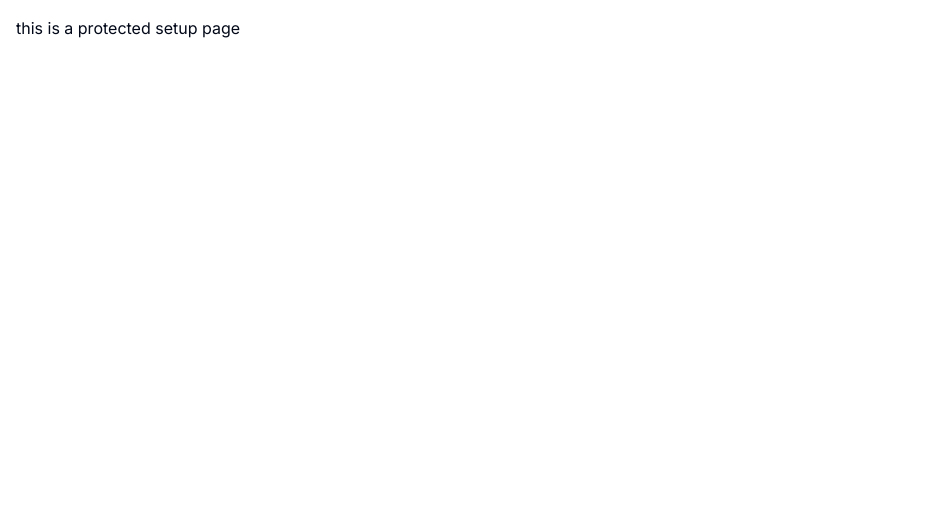
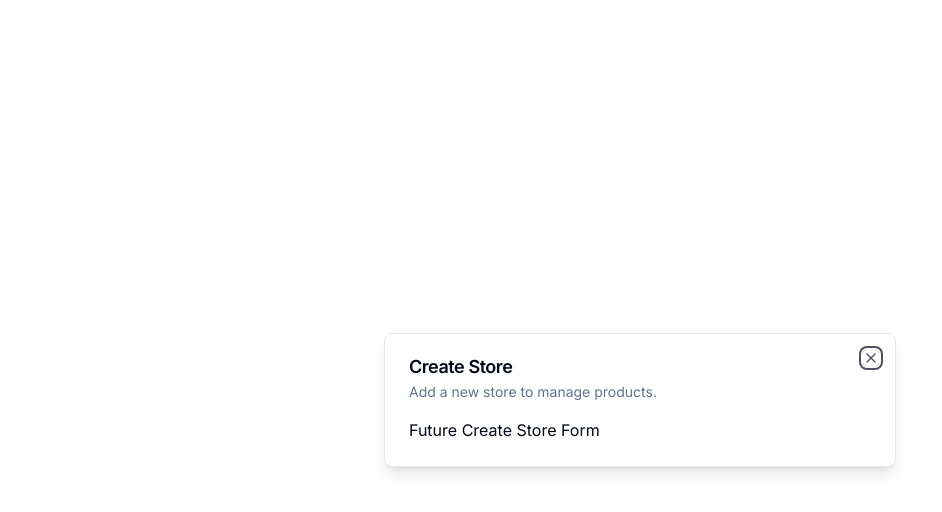
Before and after one commit to pjleb90/e-comm-admin, a Next.js app: page / in a window 1280 px wide. Shown: the top 512 px of the page, without its empty margins (0-942 px from the left). Built offline with nearby package versions, Linux system fonts and the light colour scheme.

Commit message:
created store Modal and functionality

```diff
--- a/app/(auth)/layout.tsx
+++ b/app/(auth)/layout.tsx
@@ -5,7 +5,7 @@
 }) {
     return (
         <div className="flex items-center justify-center h-full w-full">
-        {children}
+            {children}
         </div>
     );
 };
--- a/app/(root)/page.tsx
+++ b/app/(root)/page.tsx
@@ -1,12 +1,20 @@
-import { UserButton } from "@clerk/nextjs";
+"use client";
+
+import { useEffect } from "react";
+
+import { useStoreModal } from "@/hooks/use-store-modal";
 
 const SetupPage = () => {
-  return (
-    <div className="p-4">
-        this is a protected setup page
-        <UserButton afterSignOutUrl="/"/>
-      </div>
-  )
-}
+  const onOpen = useStoreModal((state) => state.onOpen);
+  const isOpen = useStoreModal((state) => state.isOpen);
+
+  useEffect(() => {
+    if (!isOpen) {
+      onOpen();
+    }
+  }, [isOpen, onOpen]);
+
+  return null;
+};
 
 export default SetupPage;
--- a/app/layout.tsx
+++ b/app/layout.tsx
@@ -1,7 +1,10 @@
 import './globals.css'
+
 import type { Metadata } from 'next'
 import { Inter } from 'next/font/google'
+
 import { ClerkProvider } from '@clerk/nextjs'
+import { ModalProvider } from '@/providers/modal-provider'
 
 const inter = Inter({ subsets: ['latin'] })
 
@@ -19,6 +22,7 @@
     <ClerkProvider>
       <html lang="en">
         <body className={inter.className}>
+          <ModalProvider />
           {children}
         </body>
       </html>
--- /dev/null
+++ b/components/modals/store-modal.tsx
@@ -0,0 +1,19 @@
+"use client";
+
+import { useStoreModal } from "@/hooks/use-store-modal";
+import { Modal } from "@/components/ui/modal";
+
+export const StoreModal = () => {
+    const storeModal = useStoreModal();
+
+    return (
+        <Modal
+            title="Create Store"
+            description="Add a new store to manage products."
+            isOpen={storeModal.isOpen}
+            onClose={storeModal.onClose}
+        >
+            Future Create Store Form
+        </Modal>
+    )
+}
--- /dev/null
+++ b/components/ui/dialog.tsx
@@ -0,0 +1,123 @@
+"use client"
+
+import * as React from "react"
+import * as DialogPrimitive from "@radix-ui/react-dialog"
+import { X } from "lucide-react"
+
+import { cn } from "@/lib/utils"
+
+const Dialog = DialogPrimitive.Root
+
+const DialogTrigger = DialogPrimitive.Trigger
+
+const DialogPortal = ({
+  className,
+  ...props
+}: DialogPrimitive.DialogPortalProps) => (
+  <DialogPrimitive.Portal className={cn(className)} {...props} />
+)
+DialogPortal.displayName = DialogPrimitive.Portal.displayName
+
+const DialogOverlay = React.forwardRef<
+  React.ElementRef<typeof DialogPrimitive.Overlay>,
+  React.ComponentPropsWithoutRef<typeof DialogPrimitive.Overlay>
+>(({ className, ...props }, ref) => (
+  <DialogPrimitive.Overlay
+    ref={ref}
+    className={cn(
+      "fixed inset-0 z-50 bg-background/80 backdrop-blur-sm data-[state=open]:animate-in data-[state=closed]:animate-out data-[state=closed]:fade-out-0 data-[state=open]:fade-in-0",
+      className
+    )}
+    {...props}
+  />
+))
+DialogOverlay.displayName = DialogPrimitive.Overlay.displayName
+
+const DialogContent = React.forwardRef<
+  React.ElementRef<typeof DialogPrimitive.Content>,
+  React.ComponentPropsWithoutRef<typeof DialogPrimitive.Content>
+>(({ className, children, ...props }, ref) => (
+  <DialogPortal>
+    <DialogOverlay />
+    <DialogPrimitive.Content
+      ref={ref}
+      className={cn(
+        "fixed left-[50%] top-[50%] z-50 grid w-full max-w-lg translate-x-[-50%] translate-y-[-50%] gap-4 border bg-background p-6 shadow-lg duration-200 data-[state=open]:animate-in data-[state=closed]:animate-out data-[state=closed]:fade-out-0 data-[state=open]:fade-in-0 data-[state=closed]:zoom-out-95 data-[state=open]:zoom-in-95 data-[state=closed]:slide-out-to-left-1/2 data-[state=closed]:slide-out-to-top-[48%] data-[state=open]:slide-in-from-left-1/2 data-[state=open]:slide-in-from-top-[48%] sm:rounded-lg md:w-full",
+        className
+      )}
+      {...props}
+    >
+      {children}
+      <DialogPrimitive.Close className="absolute right-4 top-4 rounded-sm opacity-70 ring-offset-background transition-opacity hover:opacity-100 focus:outline-none focus:ring-2 focus:ring-ring focus:ring-offset-2 disabled:pointer-events-none data-[state=open]:bg-accent data-[state=open]:text-muted-foreground">
+        <X className="h-4 w-4" />
+        <span className="sr-only">Close</span>
+      </DialogPrimitive.Close>
+    </DialogPrimitive.Content>
+  </DialogPortal>
+))
+DialogContent.displayName = DialogPrimitive.Content.displayName
+
+const DialogHeader = ({
+  className,
+  ...props
+}: React.HTMLAttributes<HTMLDivElement>) => (
+  <div
+    className={cn(
+      "flex flex-col space-y-1.5 text-center sm:text-left",
+      className
+    )}
+    {...props}
+  />
+)
+DialogHeader.displayName = "DialogHeader"
+
+const DialogFooter = ({
+  className,
+  ...props
+}: React.HTMLAttributes<HTMLDivElement>) => (
+  <div
+    className={cn(
+      "flex flex-col-reverse sm:flex-row sm:justify-end sm:space-x-2",
+      className
+    )}
+    {...props}
+  />
+)
+DialogFooter.displayName = "DialogFooter"
+
+const DialogTitle = React.forwardRef<
+  React.ElementRef<typeof DialogPrimitive.Title>,
+  React.ComponentPropsWithoutRef<typeof DialogPrimitive.Title>
+>(({ className, ...props }, ref) => (
+  <DialogPrimitive.Title
+    ref={ref}
+    className={cn(
+      "text-lg font-semibold leading-none tracking-tight",
+      className
+    )}
+    {...props}
+  />
+))
+DialogTitle.displayName = DialogPrimitive.Title.displayName
+
+const DialogDescription = React.forwardRef<
+  React.ElementRef<typeof DialogPrimitive.Description>,
+  React.ComponentPropsWithoutRef<typeof DialogPrimitive.Description>
+>(({ className, ...props }, ref) => (
+  <DialogPrimitive.Description
+    ref={ref}
+    className={cn("text-sm text-muted-foreground", className)}
+    {...props}
+  />
+))
+DialogDescription.displayName = DialogPrimitive.Description.displayName
+
+export {
+  Dialog,
+  DialogTrigger,
+  DialogContent,
+  DialogHeader,
+  DialogFooter,
+  DialogTitle,
+  DialogDescription,
+}
--- /dev/null
+++ b/components/ui/modal.tsx
@@ -0,0 +1,47 @@
+"use client";
+
+import {
+    Dialog,
+    DialogContent,
+    DialogDescription,
+    DialogHeader,
+    DialogTitle
+} from "@/components/ui/dialog";
+
+interface ModalProps {
+    title: string;
+    description: string;
+    isOpen: boolean;
+    onClose: () => void;
+    children?: React.ReactNode;
+}
+
+export const Modal: React.FC<ModalProps> = ({
+    title,
+    description,
+    isOpen,
+    onClose,
+    children
+}) => {
+    const onChange = (open: boolean) => {
+        if (!open) {
+            onClose();
+        }
+    };
+
+    return (
+        <Dialog open={isOpen} onOpenChange={onChange}>
+            <DialogContent>
+                <DialogHeader>
+                    <DialogTitle>{title}</DialogTitle>
+                    <DialogDescription>
+                        {description}
+                    </DialogDescription>
+                </DialogHeader>
+                <div>
+                    {children}
+                </div>
+            </DialogContent>
+        </Dialog>
+    );
+};
--- /dev/null
+++ b/hooks/use-store-modal.tsx
@@ -0,0 +1,13 @@
+import { create } from 'zustand';
+
+interface useStoreModalStore {
+    isOpen: boolean;
+    onOpen: () => void;
+    onClose: () => void;
+}
+
+export const useStoreModal = create<useStoreModalStore>((set) => ({
+    isOpen: false,
+    onOpen: () => set({ isOpen: true }),
+    onClose: () => set({ isOpen: false }),
+}));
--- a/package.json
+++ b/package.json
@@ -10,6 +10,7 @@
   },
   "dependencies": {
     "@clerk/nextjs": "^4.23.3",
+    "@radix-ui/react-dialog": "^1.0.4",
     "@radix-ui/react-slot": "^1.0.2",
     "@types/node": "20.5.7",
     "@types/react": "18.2.21",
@@ -27,6 +28,7 @@
     "tailwind-merge": "^1.14.0",
     "tailwindcss": "3.3.3",
     "tailwindcss-animate": "^1.0.7",
-    "typescript": "5.2.2"
+    "typescript": "5.2.2",
+    "zustand": "^4.4.1"
   }
 }
--- /dev/null
+++ b/providers/modal-provider.tsx
@@ -0,0 +1,23 @@
+"use client";
+
+import { useEffect, useState } from "react";
+
+import { StoreModal } from "@/components/modals/store-modal";
+
+export const ModalProvider = () => {
+    const [isMounted, setIsMounted] = useState(false);
+
+    useEffect(() => {
+        setIsMounted(true);
+    }, []);
+
+    if (!isMounted) {
+        return null;
+    }
+
+    return (
+        <>
+            <StoreModal />
+        </>
+    );
+}
```
Also changed, not shown: 1 other file (tests, documents, lock files or other folders).
